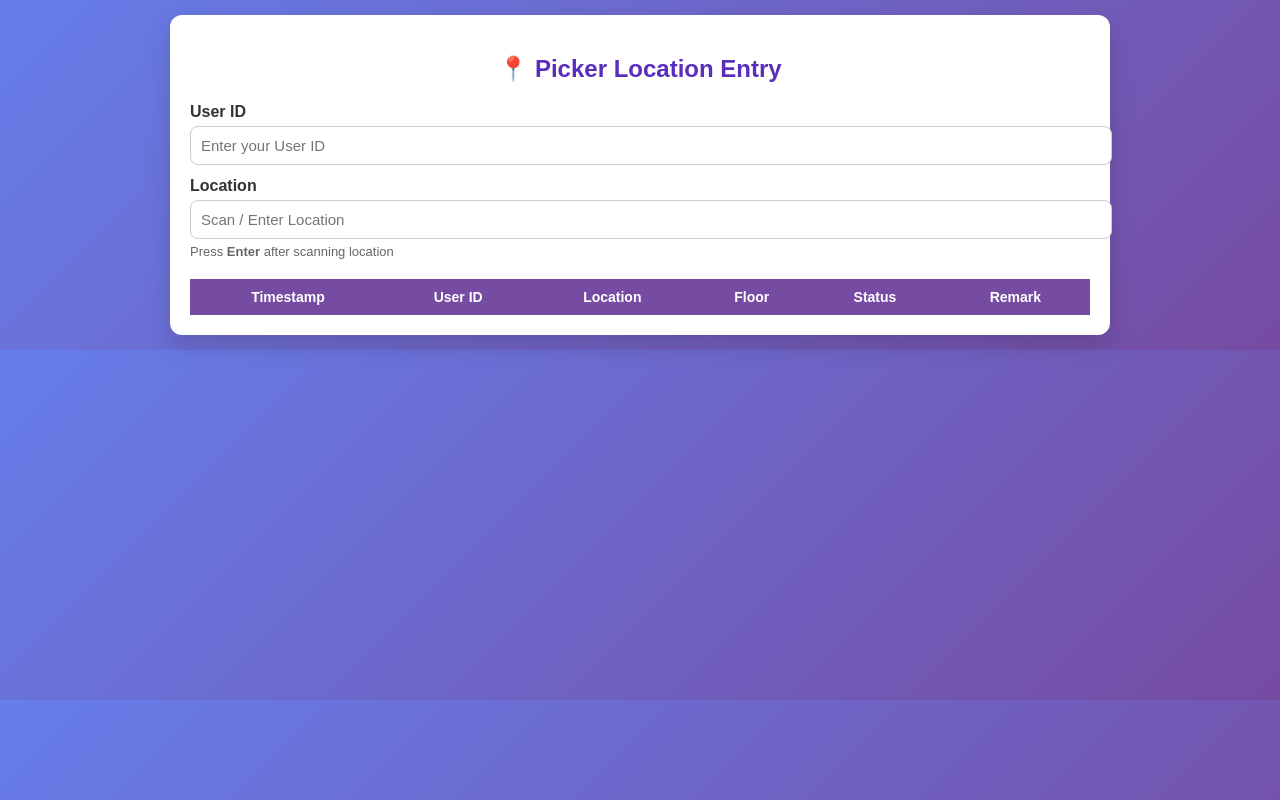
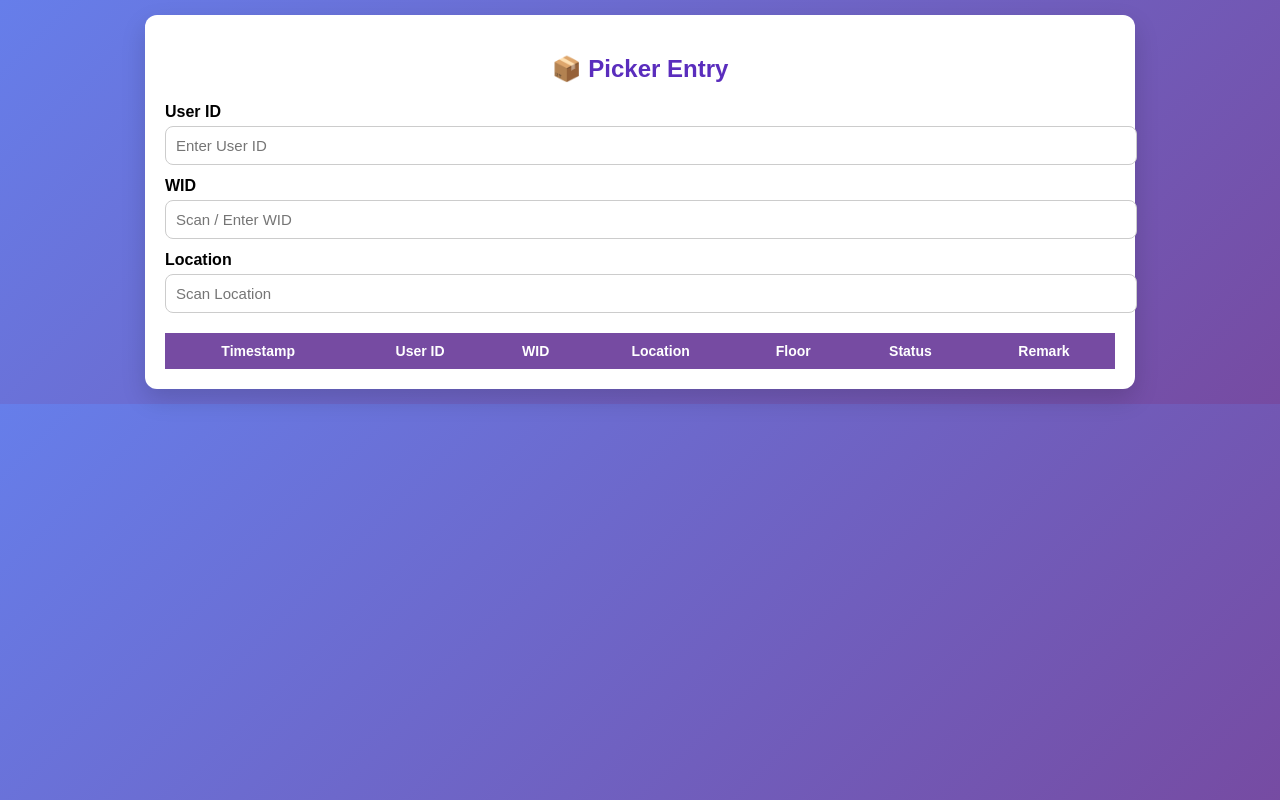
Before and after one commit to SaifShaikh32k/IRT_Call, a plain HTML site: page index.html in a window 1280 px wide. Drawn offline with Linux system fonts and the light colour scheme.

Commit message:
Update index.html

```diff
--- a/index.html
+++ b/index.html
@@ -11,12 +11,11 @@
       background: linear-gradient(135deg, #667eea, #764ba2);
       margin: 0;
       padding: 15px;
-      color: #333;
     }
 
     .card {
-      background: #fff;
-      max-width: 900px;
+      background: white;
+      max-width: 950px;
       margin: auto;
       padding: 20px;
       border-radius: 12px;
@@ -26,13 +25,12 @@
     h2 {
       text-align: center;
       color: #5a2dbd;
-      margin-bottom: 20px;
     }
 
     label {
       font-weight: bold;
+      margin-top: 12px;
       display: block;
-      margin-top: 12px;
     }
 
     input {
@@ -78,17 +76,11 @@
     }
 
     tr:nth-child(even) {
-      background: #f3f3ff;
+      background: #f4f2ff;
     }
 
     tr:hover {
       background: #e6ddff;
-    }
-
-    .hint {
-      font-size: 13px;
-      color: #666;
-      margin-top: 5px;
     }
   </style>
 </head>
@@ -96,15 +88,16 @@
 <body>
 
 <div class="card">
-  <h2>📍 Picker Location Entry</h2>
+  <h2>📦 Picker Entry</h2>
 
   <label>User ID</label>
-  <input id="userId" placeholder="Enter your User ID">
+  <input id="userId" placeholder="Enter User ID">
+
+  <label>WID</label>
+  <input id="wid" placeholder="Scan / Enter WID">
 
   <label>Location</label>
-  <input id="location" placeholder="Scan / Enter Location">
-
-  <div class="hint">Press <b>Enter</b> after scanning location</div>
+  <input id="location" placeholder="Scan Location">
 
   <p id="msg"></p>
 
@@ -113,6 +106,7 @@
       <tr>
         <th>Timestamp</th>
         <th>User ID</th>
+        <th>WID</th>
         <th>Location</th>
         <th>Floor</th>
         <th>Status</th>
@@ -127,43 +121,51 @@
 const SCRIPT_URL = "https://script.google.com/macros/s/AKfycbxQco974AYwWWRBhUmbWFddbTe3Wnt8Gmg4rcbr_7p9paO63JFd6he4OQPbFzHeFw0MDA/exec";
 
 const userIdEl = document.getElementById("userId");
+const widEl = document.getElementById("wid");
 const locationEl = document.getElementById("location");
 const historyEl = document.getElementById("history");
 const msg = document.getElementById("msg");
 
-/* 🔹 Auto-load history on refresh if User ID exists */
+/* 🔹 Load saved UserID + WID on refresh */
 window.onload = () => {
-  const savedUser = localStorage.getItem("userId");
-  if (savedUser) {
-    userIdEl.value = savedUser;
-    loadHistory();
-    locationEl.focus();
-  }
+  userIdEl.value = localStorage.getItem("userId") || "";
+  widEl.value = localStorage.getItem("wid") || "";
+  if (userIdEl.value) loadHistory();
 };
 
-/* 🔹 Save User ID */
+/* 🔹 Save UserID & WID */
 userIdEl.addEventListener("change", () => {
   localStorage.setItem("userId", userIdEl.value.trim());
   loadHistory();
 });
 
-/* 🔹 Enter key submits location */
+widEl.addEventListener("change", () => {
+  localStorage.setItem("wid", widEl.value.trim());
+});
+
+/* 🔹 Enter key submits */
 locationEl.addEventListener("keydown", e => {
   if (e.key === "Enter") submitData();
 });
 
 async function submitData() {
   const userId = userIdEl.value.trim();
+  const wid = widEl.value.trim();
   const location = locationEl.value.trim();
-  if (!userId || !location) return;
+
+  if (!userId || !wid || !location) {
+    alert("User ID, WID and Location are required");
+    return;
+  }
 
   const fd = new FormData();
   fd.append("userId", userId);
+  fd.append("wid", wid);
   fd.append("location", location);
 
   await fetch(SCRIPT_URL, { method: "POST", body: fd });
 
-  msg.innerText = "✅ Location Saved Successfully";
+  msg.innerText = "✅ Saved Successfully";
   setTimeout(() => msg.innerText = "", 2000);
 
   locationEl.value = "";
@@ -176,7 +178,7 @@ async function loadHistory() {
   const userId = userIdEl.value.trim();
   if (!userId) return;
 
-  historyEl.innerHTML = "<tr><td colspan='6'>Loading...</td></tr>";
+  historyEl.innerHTML = "<tr><td colspan='7'>Loading...</td></tr>";
 
   const res = await fetch(`${SCRIPT_URL}?userId=${encodeURIComponent(userId)}`);
   const data = await res.json();
@@ -184,7 +186,7 @@ async function loadHistory() {
   historyEl.innerHTML = "";
 
   if (data.length === 0) {
-    historyEl.innerHTML = "<tr><td colspan='6'>No records found</td></tr>";
+    historyEl.innerHTML = "<tr><td colspan='7'>No Records Found</td></tr>";
     return;
   }
 
```
